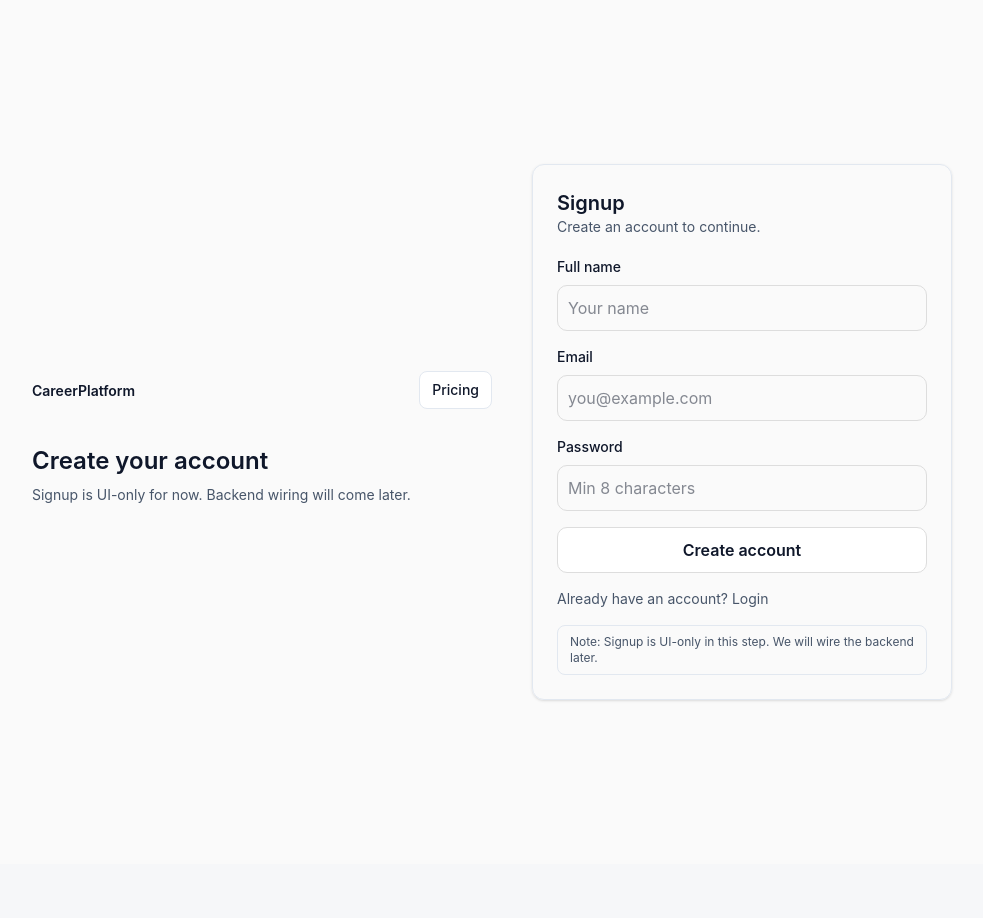
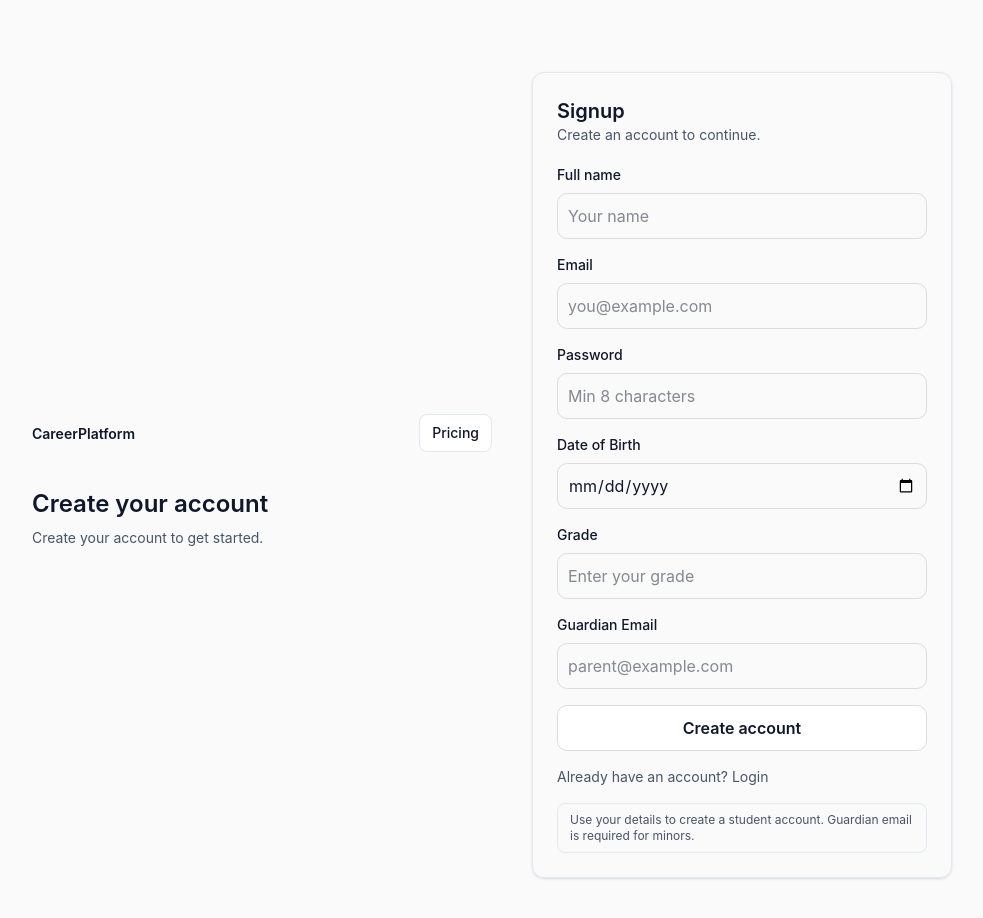
Before and after one commit to sandeshkannur/career-platform-frontend, a React (Vite) app: page /signup in a window 1280 px wide. Shown: the top 918 px of the page, without its empty margins (148-1131 px from the left). Before the commit the page ends 864 px from the top, so only its background shows below. Built offline with nearby package versions, Linux system fonts and the light colour scheme; no server answers; the HTML template or start-up script is replaced by a standard one.

Commit message:
Wire signup page to backend and add i18n fields for DOB, grade and guardian email

```diff
--- a/src/locales/en.json
+++ b/src/locales/en.json
@@ -21,7 +21,23 @@
 
   "auth.signup.title": "Signup",
   "auth.signup.headline": "Create your account",
-  "auth.signup.blurb": "Signup is restricted during beta. Ask admin to add your email.",
+  "auth.signup.blurb": "Create your account to get started.",
+  "auth.signup.subtitle": "Create an account to continue.",
+  "auth.signup.fullNameLabel": "Full name",
+  "auth.signup.fullNamePlaceholder": "Your name",
+  "auth.signup.emailLabel": "Email",
+  "auth.signup.emailPlaceholder": "you@example.com",
+  "auth.signup.passwordLabel": "Password",
+  "auth.signup.passwordPlaceholder": "Min 8 characters",
+  "auth.signup.dobLabel": "Date of Birth",
+  "auth.signup.gradeLabel": "Grade",
+  "auth.signup.gradePlaceholder": "Enter your grade",
+  "auth.signup.guardianEmailLabel": "Guardian Email",
+  "auth.signup.guardianEmailPlaceholder": "parent@example.com",
+  "auth.signup.submit": "Create account",
+  "auth.signup.alreadyHave": "Already have an account?",
+  "auth.signup.loginLink": "Login",
+  "auth.signup.note": "Use your details to create a student account. Guardian email is required for minors.",
 
   "results.title": "Your Results",
   "results.subtitle": "Career recommendations based on your responses",
--- a/src/locales/kn.json
+++ b/src/locales/kn.json
@@ -19,9 +19,25 @@
  "pricing.whatYouGet.incrementalBuild.title": "ಹಂತ ಹಂತವಾಗಿ ನಿರ್ಮಾಣ (Incremental build)",
  "pricing.whatYouGet.incrementalBuild.desc": "ಈ ಪುಟ UI-only; backend ಬದಲಾವಣೆ ಇಲ್ಲದೇ merge ಮಾಡಲು safe.",
 
-  "auth.signup.title": "ಸೈನ್‌ಅಪ್ (Signup)",
+  "auth.signup.title": "ಸೈನ್ ಅಪ್ (Signup)",
   "auth.signup.headline": "ನಿಮ್ಮ ಖಾತೆ ರಚಿಸಿ",
-  "auth.signup.blurb": "ಬೀಟಾ ಅವಧಿಯಲ್ಲಿ ಸೈನ್‌ಅಪ್ ನಿರ್ಬಂಧಿತವಾಗಿದೆ. ನಿಮ್ಮ ಇಮೇಲ್ ಸೇರಿಸಲು ಆಡ್ಮಿನ್ ಅನ್ನು ಸಂಪರ್ಕಿಸಿ.",
+  "auth.signup.blurb": "ಆರಂಭಿಸಲು ನಿಮ್ಮ ಖಾತೆಯನ್ನು ರಚಿಸಿ.",
+  "auth.signup.subtitle": "ಮುಂದುವರಿಸಲು ಖಾತೆಯನ್ನು ರಚಿಸಿ.",
+  "auth.signup.fullNameLabel": "ಪೂರ್ಣ ಹೆಸರು",
+  "auth.signup.fullNamePlaceholder": "ನಿಮ್ಮ ಹೆಸರು",
+  "auth.signup.emailLabel": "ಇಮೇಲ್",
+  "auth.signup.emailPlaceholder": "you@example.com",
+  "auth.signup.passwordLabel": "ಪಾಸ್ವರ್ಡ್",
+  "auth.signup.passwordPlaceholder": "ಕನಿಷ್ಠ 8 ಅಕ್ಷರಗಳು",
+  "auth.signup.dobLabel": "ಜನ್ಮ ದಿನಾಂಕ",
+  "auth.signup.gradeLabel": "ತರಗತಿ",
+  "auth.signup.gradePlaceholder": "ನಿಮ್ಮ ತರಗತಿಯನ್ನು ನಮೂದಿಸಿ",
+  "auth.signup.guardianEmailLabel": "ಪೋಷಕರ ಇಮೇಲ್",
+  "auth.signup.guardianEmailPlaceholder": "parent@example.com",
+  "auth.signup.submit": "ಖಾತೆ ರಚಿಸಿ",
+  "auth.signup.alreadyHave": "ಈಗಾಗಲೇ ಖಾತೆ ಇದೆಯೆ?",
+  "auth.signup.loginLink": "ಲಾಗಿನ್",
+  "auth.signup.note": "ವಿದ್ಯಾರ್ಥಿ ಖಾತೆ ರಚಿಸಲು ನಿಮ್ಮ ವಿವರಗಳನ್ನು ಬಳಸಿ. ಅಪ್ರಾಪ್ತರಿಗಾಗಿ ಪೋಷಕರ ಇಮೇಲ್ ಅಗತ್ಯವಿದೆ.",
 
   "results.title": "ಫಲಿತಾಂಶಗಳು (Results)",
   "results.subtitle": "ನಿಮ್ಮ ಉತ್ತರಗಳ ಆಧಾರದ ಮೇಲೆ ವೃತ್ತಿ (Career) ಶಿಫಾರಸುಗಳು",
--- a/src/pages/SignupPage.jsx
+++ b/src/pages/SignupPage.jsx
@@ -14,19 +14,53 @@ export default function SignupPage() {
   const [fullName, setFullName] = useState("");
   const [email, setEmail] = useState("");
   const [password, setPassword] = useState("");
+  const [dob, setDob] = useState("");
+  const [grade, setGrade] = useState("");
+  const [guardianEmail, setGuardianEmail] = useState("");
 
   const canSubmit = useMemo(() => {
     return (
       String(fullName).trim().length >= 2 &&
       String(email).includes("@") &&
-      String(password).length >= 8
+      String(password).length >= 8 &&
+      String(dob).trim().length > 0 &&
+      String(grade).trim().length > 0
     );
-  }, [fullName, email, password]);
+  }, [fullName, email, password, dob, grade]);
 
-  function onSubmit(e) {
-    e.preventDefault();
+async function onSubmit(e) {
+  e.preventDefault();
+
+  try {
+    const res = await fetch("https://api.mapyourcareer.in/v1/auth/signup", {
+      method: "POST",
+      headers: {
+        "Content-Type": "application/json"
+      },
+      body: JSON.stringify({
+        full_name: fullName,
+        email: email,
+        password: password,
+        dob: dob,
+        grade: parseInt(grade),
+        guardian_email: guardianEmail || null
+      })
+    });
+
+    if (!res.ok) {
+      const err = await res.json();
+      alert(err.detail || "Signup failed");
+      return;
+    }
+
+    alert("Signup successful. Please login.");
     navigate("/login", { replace: true });
+
+  } catch (err) {
+    console.error(err);
+    alert("Network error during signup");
   }
+}
 
   return (
     <div className="min-h-screen bg-[var(--bg)]">
@@ -39,7 +73,7 @@ export default function SignupPage() {
                 {t("headline", "Create your account")}
               </h1>
               <p className="text-sm text-[var(--text-muted)]">
-                {t("blurb", "Signup is UI-only for now. Backend wiring will come later.")}
+                {t("blurb", "Create your account to get started.")}
               </p>
             </div>
           </div>
@@ -102,6 +136,49 @@ export default function SignupPage() {
                     />
                   </div>
                 </div>
+                <div>
+                  <label className="block text-sm font-medium text-[var(--text)]">
+                    {t("dobLabel", "Date of Birth")}
+                  </label>
+                  <div className="mt-2">
+                    <Input
+                      value={dob}
+                      onChange={(e) => setDob(e.target.value)}
+                      type="date"
+                    />
+                  </div>
+                </div>
+
+                <div>
+                  <label className="block text-sm font-medium text-[var(--text)]">
+                    {t("gradeLabel", "Grade")}
+                  </label>
+                  <div className="mt-2">
+                    <Input
+                      value={grade}
+                      onChange={(e) => setGrade(e.target.value)}
+                      type="number"
+                      min="1"
+                      max="12"
+                      placeholder={t("gradePlaceholder", "Enter your grade")}
+                    />
+                  </div>
+                </div>
+
+                <div>
+                  <label className="block text-sm font-medium text-[var(--text)]">
+                    {t("guardianEmailLabel", "Guardian Email")}
+                  </label>
+                  <div className="mt-2">
+                    <Input
+                      value={guardianEmail}
+                      onChange={(e) => setGuardianEmail(e.target.value)}
+                      type="email"
+                      placeholder={t("guardianEmailPlaceholder", "parent@example.com")}
+                      autoComplete="email"
+                    />
+                  </div>
+                </div>
 
                 <Button type="submit" disabled={!canSubmit} style={{ width: "100%" }}>
                   {t("submit", "Create account")}
@@ -115,7 +192,7 @@ export default function SignupPage() {
                 </div>
 
                 <div className="rounded-lg border border-[var(--border)] bg-[var(--card)] px-3 py-2 text-xs text-[var(--text-muted)]">
-                  {t("note", "Note: Signup is UI-only in this step. We will wire the backend later.")}
+                  {t("note", "Use your details to create a student account. Guardian email is required for minors.")}
                 </div>
               </form>
             </Card>
```
